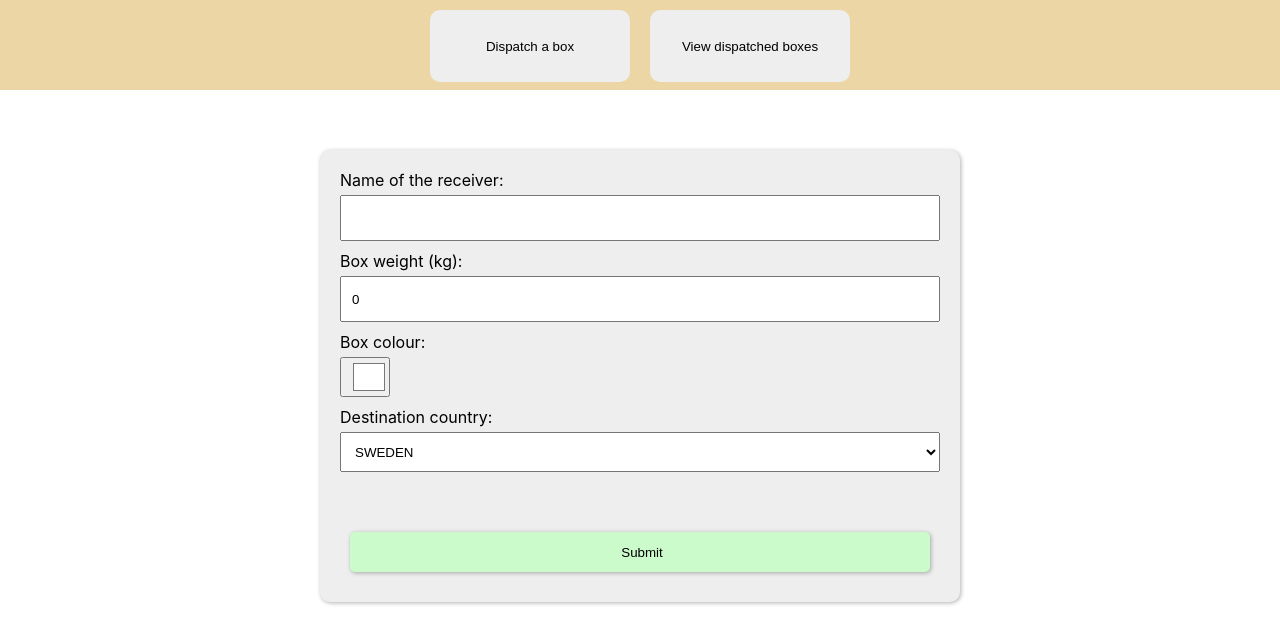
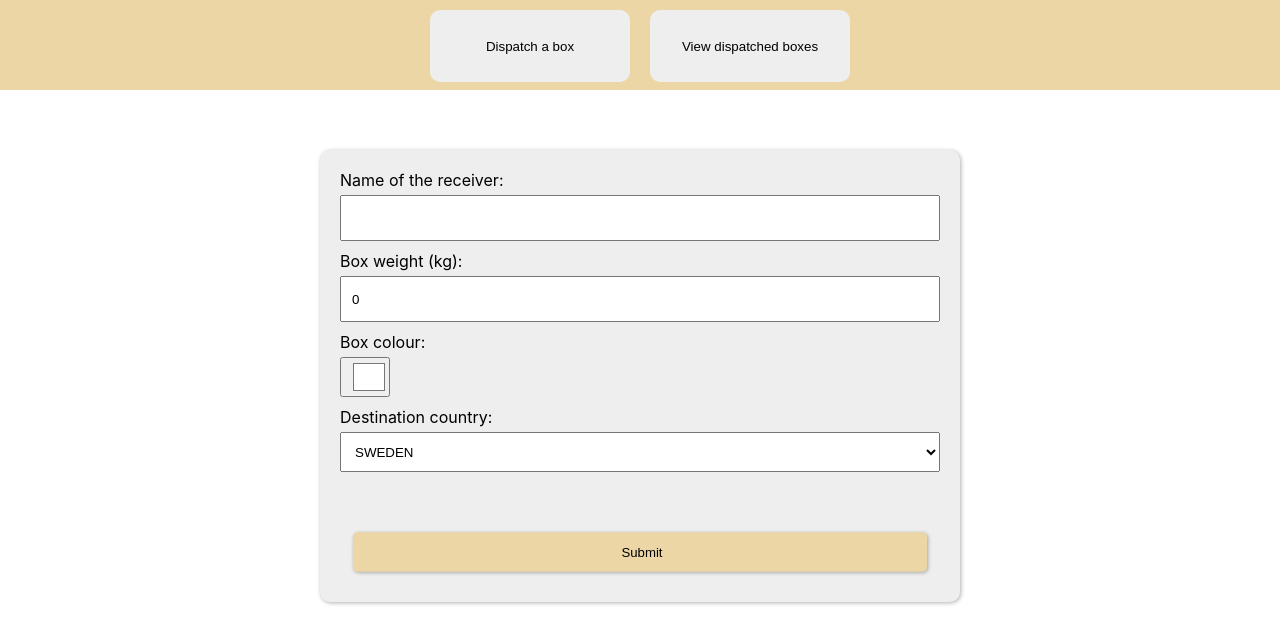
Before and after one commit to udden89/myBoxes-client, a React (Create React App) app: page / in a window 1280 px wide. In both pictures the pointer is over the input "Submit". Shown: the top 644 px of the page. Built offline with nearby package versions, Linux system fonts and the light colour scheme.

Commit message:
Update dispatchNewBox.module.css

```diff
--- a/src/views/dispatchNewBox.module.css
+++ b/src/views/dispatchNewBox.module.css
@@ -36,4 +36,5 @@ input, select{
 
 .submitBtn:hover{
   cursor: pointer;
-  background-color: rgb(203, 250, 203)}
+  transform: scale(0.99);
+}
```
